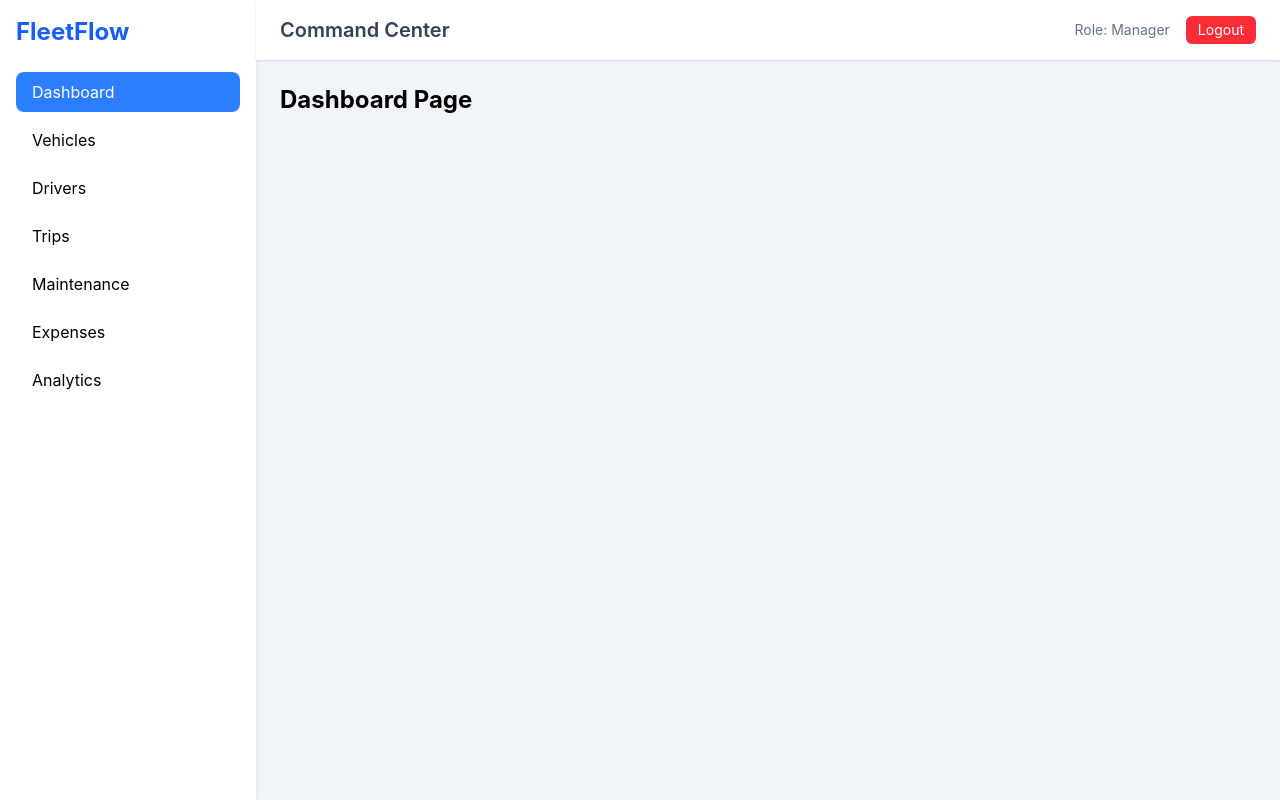
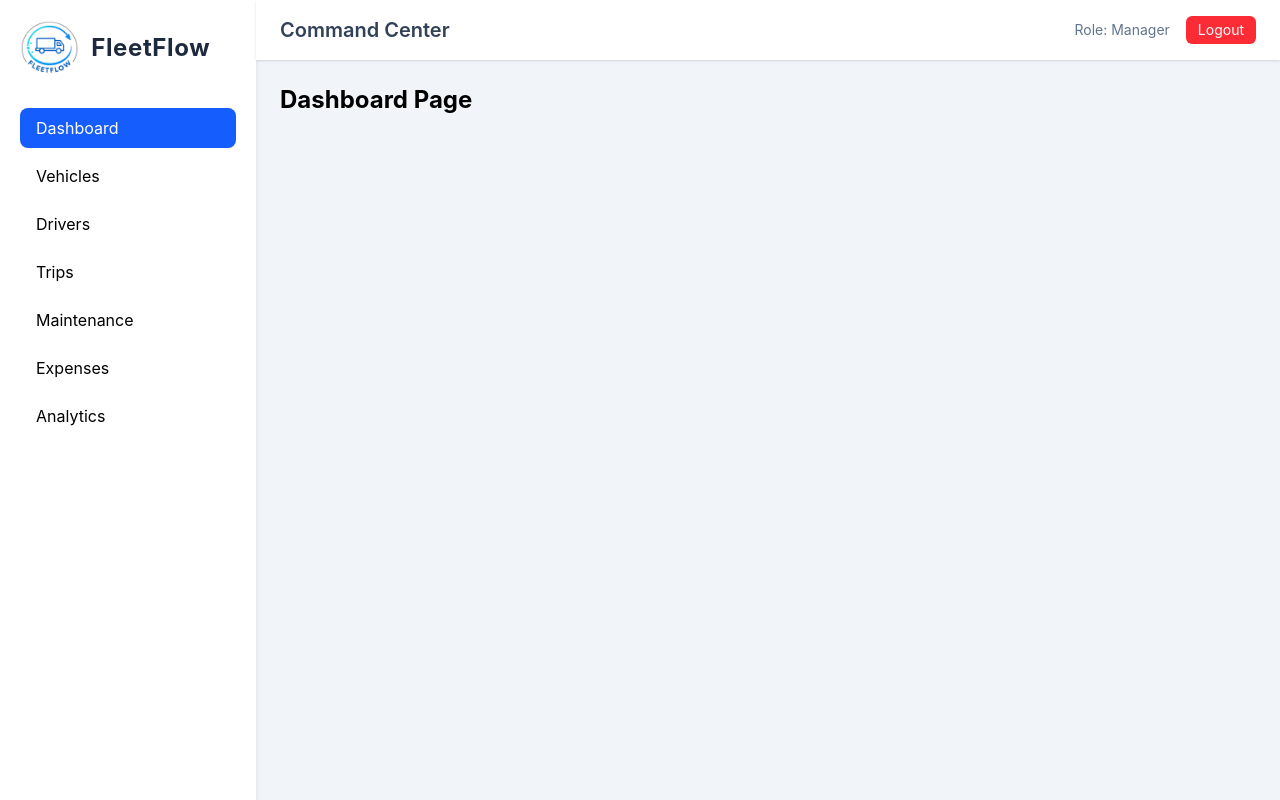
Before and after one commit to Aniketbhil/FleetFlow, a React app in the folder frontend/: page / in a window 1280 px wide. Built offline with nearby package versions, Linux system fonts and the light colour scheme; the HTML template or start-up script is replaced by a standard one.

Commit message:
logo added

```diff
--- a/frontend/src/components/layout/Sidebar.jsx
+++ b/frontend/src/components/layout/Sidebar.jsx
@@ -1,18 +1,29 @@
 import { NavLink } from "react-router-dom"
+import logo from "../../assets/logo.png" // change if svg
 
 const linkClass =
   "block px-4 py-2 rounded-lg transition hover:bg-slate-200"
 
-const activeClass = "bg-blue-500 text-white"
+const activeClass = "bg-blue-600 text-white"
 
 export default function Sidebar() {
   return (
-    <aside className="w-64 bg-white shadow-md p-4">
-      <h2 className="text-2xl font-bold mb-6 text-blue-600">
-        FleetFlow
-      </h2>
+    <aside className="w-64 bg-white shadow-md p-5 flex flex-col">
 
-      <nav className="space-y-2">
+      {/* Logo Section */}
+      <div className="flex items-center gap-3 mb-8">
+        <img
+          src={logo}
+          alt="FleetFlow Logo"
+          className="h-14 w-auto object-contain"
+        />
+        <span className="text-2xl font-bold tracking-wide text-slate-800">
+          FleetFlow
+        </span>
+      </div>
+
+      {/* Navigation */}
+      <nav className="space-y-2 flex-1">
         <NavLink to="/" className={({ isActive }) => `${linkClass} ${isActive ? activeClass : ""}`}>
           Dashboard
         </NavLink>
```
Also changed, not shown: frontend/src/assets/logo.png.
